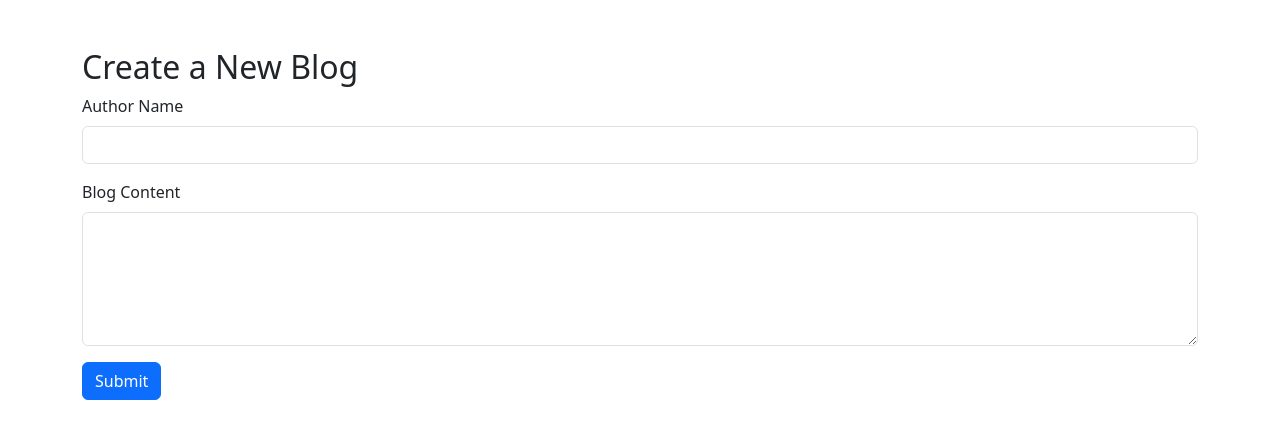
After one commit to ritikv03/blog_phps, a PHP site: page /create_blog.php in a window 1280 px wide. The commit adds this page. Shown: the top 439 px of the page. Run offline with PHP 8.4, Linux system fonts and the light colour scheme; the visitor is signed in with stand-in values (Sample User, id 1).

Commit message:
create_blog page

```diff
--- /dev/null
+++ b/create_blog.php
@@ -0,0 +1,58 @@
+<?php
+session_start();
+if (!isset($_SESSION['username'])) {
+    header('Location: login.php');
+    exit;
+}
+
+$conn = new mysqli('localhost', 'root', '', 'blog_db');
+if ($conn->connect_error) {
+    die("Connection failed: " . $conn->connect_error);
+}
+
+if ($_SERVER['REQUEST_METHOD'] == 'POST') {
+    $author_name = $conn->real_escape_string($_POST['author_name']);
+    $content = $conn->real_escape_string($_POST['content']);
+
+    $stmt = $conn->prepare("INSERT INTO blogs (author_name, content) VALUES (?, ?)");
+    $stmt->bind_param("ss", $author_name, $content);
+
+    if ($stmt->execute()) {
+        header("Location: index.php");
+        exit;
+    } else {
+        $error = "Error saving the blog. Please try again.";
+    }
+
+    $stmt->close();
+}
+
+$conn->close();
+?>
+
+<!DOCTYPE html>
+<html lang="en">
+<head>
+    <meta charset="UTF-8">
+    <meta name="viewport" content="width=device-width, initial-scale=1.0">
+    <title>Create Blog</title>
+    <link rel="stylesheet" href="https://cdn.jsdelivr.net/npm/bootstrap@5.3.0/dist/css/bootstrap.min.css">
+</head>
+<body>
+    <div class="container mt-5">
+        <h2>Create a New Blog</h2>
+        <?php if (isset($error)) echo "<p class='text-danger'>$error</p>"; ?>
+        <form method="POST" action="">
+            <div class="mb-3">
+                <label for="author_name" class="form-label">Author Name</label>
+                <input type="text" id="author_name" name="author_name" class="form-control" required>
+            </div>
+            <div class="mb-3">
+                <label for="content" class="form-label">Blog Content</label>
+                <textarea id="content" name="content" class="form-control" rows="5" required></textarea>
+            </div>
+            <button type="submit" class="btn btn-primary">Submit</button>
+        </form>
+    </div>
+</body>
+</html>
```
Also changed, not shown: index.php (+9 -1 lines).
